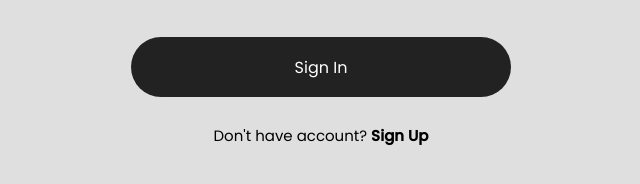
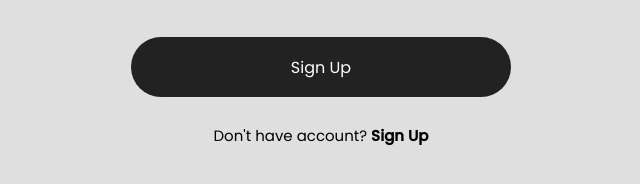
Before and after one commit to Chetan-Sharma001/ONE-PLANET, a plain HTML site: page login and reg/login/index.html in a window 1280 px wide. Shown: the part 466-650 px from the top of the page, 319-959 px from the left. Drawn offline with Linux system fonts and the light colour scheme.

Commit message:
Update index.html

```diff
--- a/login and reg/login/index.html
+++ b/login and reg/login/index.html
@@ -29,7 +29,7 @@
     </div>
     <div class="input-submit">
         <button class="submit-btn" id="submit"></button>
-        <label for="submit">Sign In</label>
+        <label for="submit">Sign Up</label>
     </div>
     <div class="sign-up-link">
         <p>Don't have account? <a href="C:\Users\priya\Downloads\One-Planet-main\One-Planet-main\login and reg\registration\index.html">Sign Up</a></p>
```
